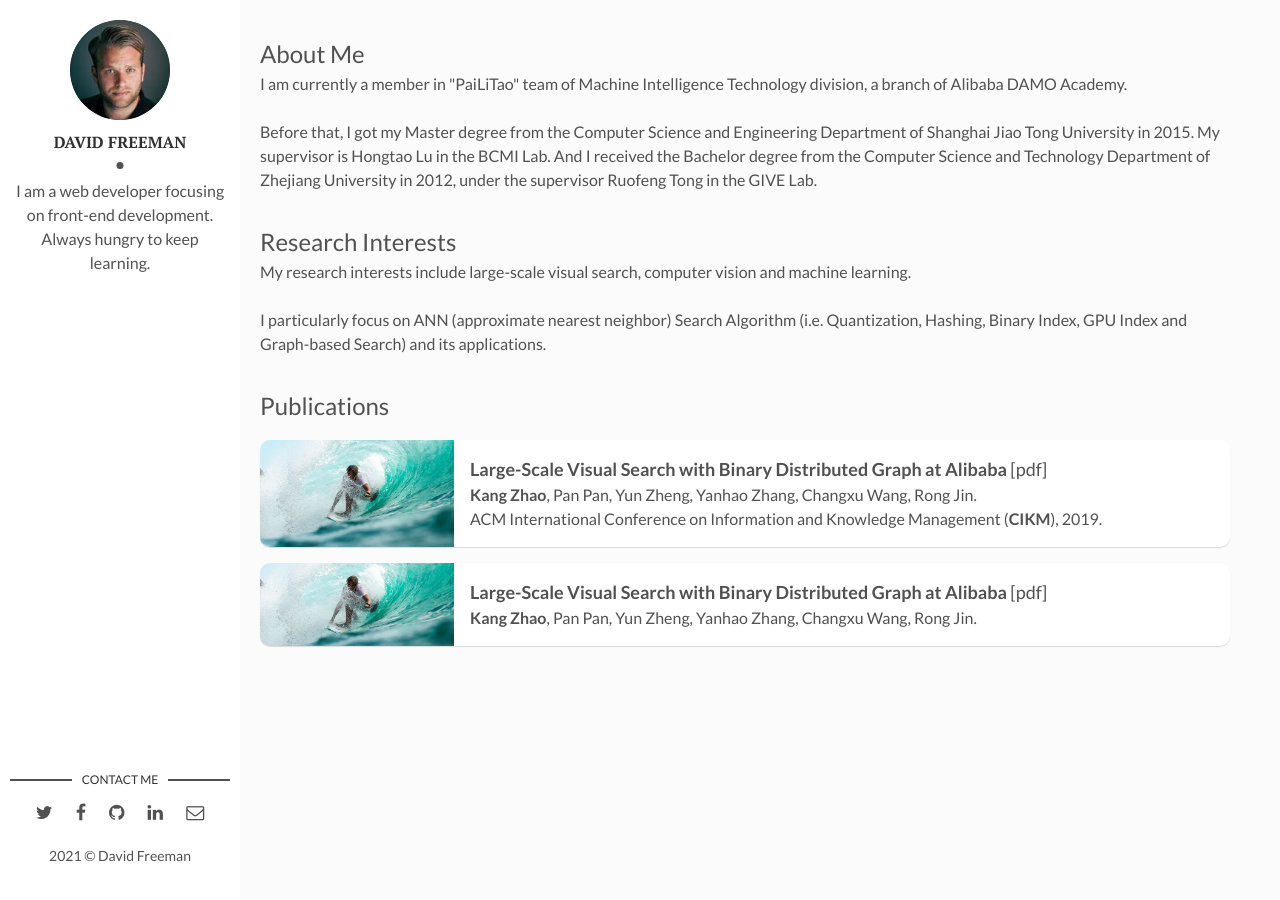
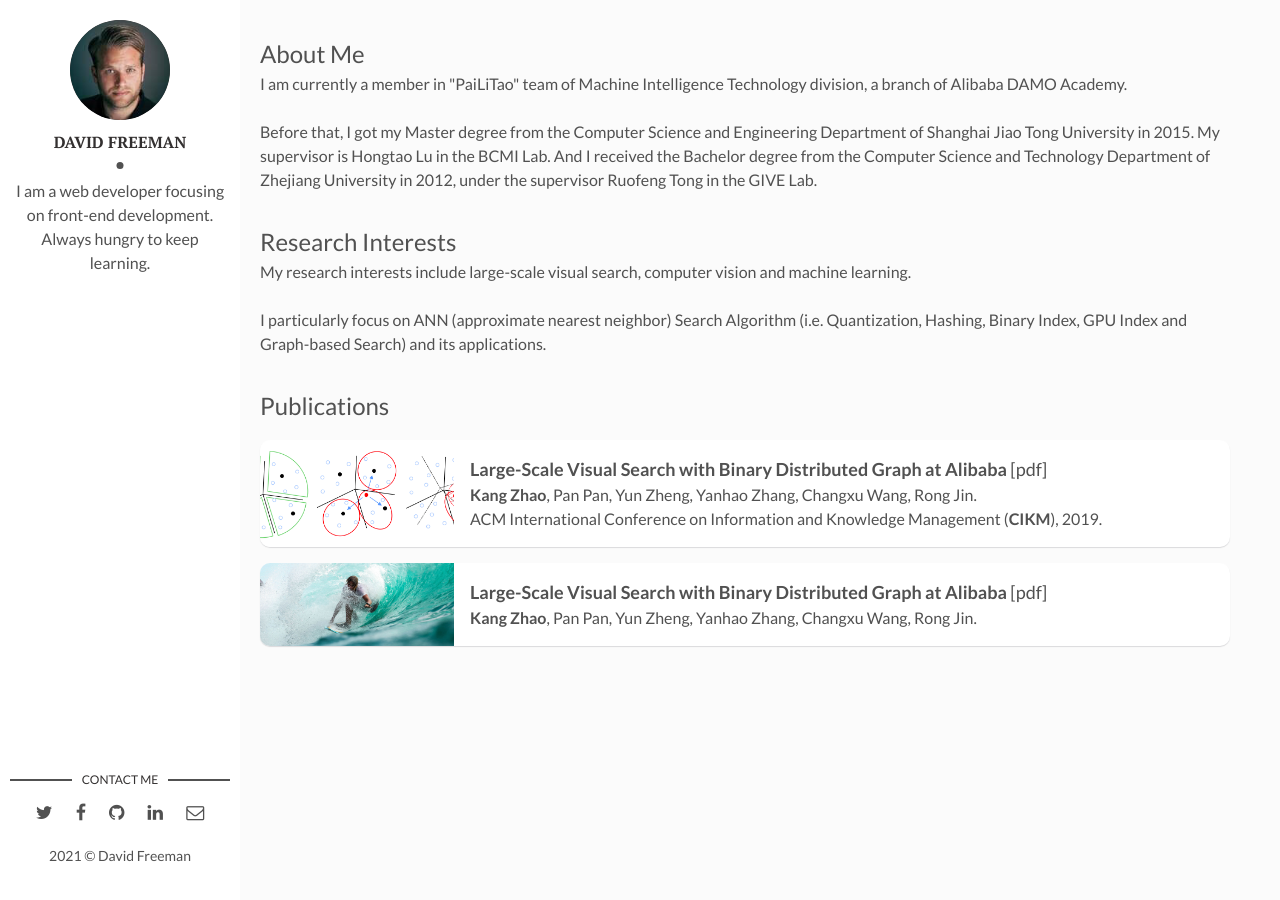
Before and after one commit to kangzhao2/kangzhao2.github.io, a Jekyll site: the page built from index.html, in a window 1280 px wide. Built offline with Jekyll 4.4.1, drawn with Linux system fonts in a browser that asks for light colours; the list of posts is cut into pages by our own code.

Commit message:
Update index.html

```diff
--- a/index.html
+++ b/index.html
@@ -10,7 +10,7 @@ layout: main
 </body>
 
 <article class="post">
-  <a class="post-thumbnail" style="background-image: url({{"/assets/img/i-rest.jpg"}})"></a>
+  <a class="post-thumbnail" style="background-image: url({{"/assets/img/CIKM2019.jpg"}})"></a>
   <div class="post-content">
     <p><font size="4"><b>Large-Scale Visual Search with Binary Distributed Graph at Alibaba</b> [pdf]</font> <br><b>Kang Zhao</b>, Pan Pan, Yun Zheng, Yanhao Zhang, Changxu Wang, Rong Jin. <br>ACM International Conference on Information and Knowledge Management (<b>CIKM</b>), 2019.</p>
   </div>
```
